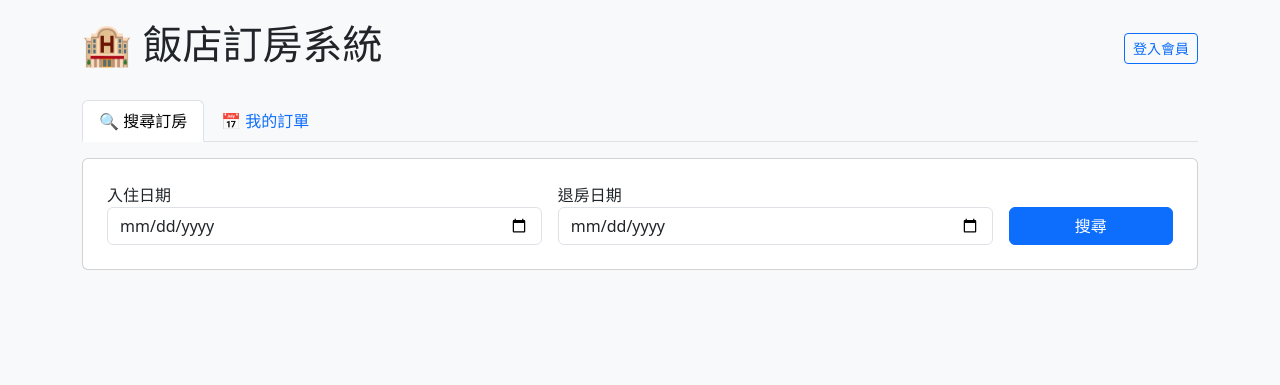
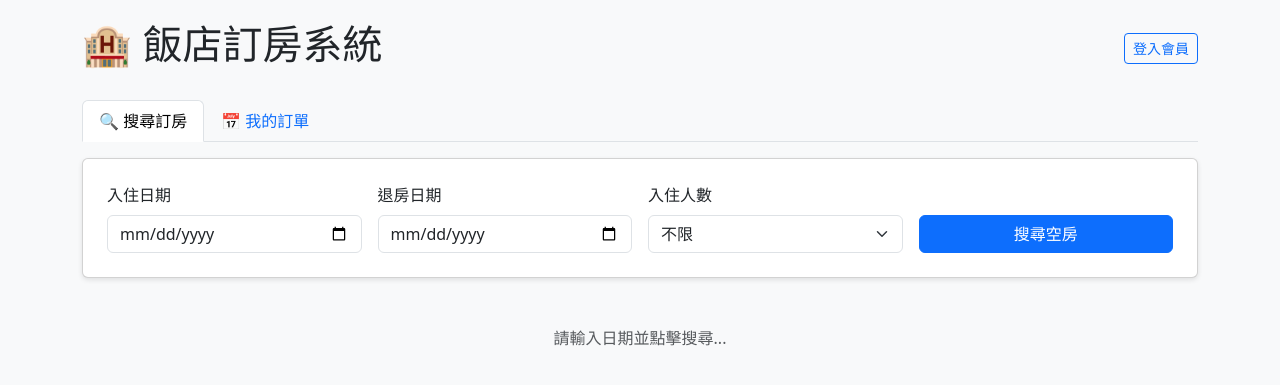
Before and after one commit to ch9365/hotel-booking-db, a Flask app: page / in a window 1280 px wide. Shown: the top 385 px of the page. Run offline with Flask 3, Linux system fonts and the light colour scheme; some libraries are stand-ins or nearby versions.

Commit message:
function add

```diff
--- a/app.py
+++ b/app.py
@@ -3,9 +3,9 @@ import psycopg2
 from psycopg2.extras import RealDictCursor
 from flask import Flask, render_template, request, jsonify, session, redirect
 
-# 設定 Flask Secret Key (Session 需要用到，隨便打一串亂碼即可)
 app = Flask(__name__)
-app.secret_key = 'super_secret_key_hotel_project'
+# 設定 Session 密鑰 (正式環境建議用更複雜的隨機字串)
+app.secret_key = 'hotel_project_secret_key_12345'
 
 DATABASE_URL = os.environ.get('DATABASE_URL')
 
@@ -17,29 +17,29 @@ def get_db_connection():
 
 @app.route('/')
 def index():
-    # 把登入資訊傳給前端
+    # 將當前登入的 user 資訊傳給前端
     user = session.get('user')
     return render_template('index.html', user=user)
 
-# API: 簡易登入 (手機 + Email)
+# API: 簡易登入 (無密碼)
 @app.route('/api/login', methods=['POST'])
 def login():
     data = request.json
+    name = data.get('name')
     email = data.get('email')
     phone = data.get('phone')
-    name = data.get('name') # 第一次登入順便填名字
 
     conn = get_db_connection()
     cur = conn.cursor()
 
-    # 1. 先檢查這個 Email/Phone 是否存在
+    # 1. 檢查用戶是否存在
     cur.execute("SELECT * FROM guests WHERE email = %s OR phone = %s", (email, phone))
     user = cur.fetchone()
 
+    # 2. 若不存在則註冊
     if not user:
-        # 2. 如果是新用戶，自動註冊
         if not name:
-            return jsonify({"error": "新用戶請提供姓名"}), 400
+            return jsonify({"error": "新用戶請填寫姓名"}), 400
         cur.execute(
             "INSERT INTO guests (first_name, last_name, email, phone, identification_number) VALUES (%s, '', %s, %s, 'N/A') RETURNING *",
             (name, email, phone)
@@ -50,7 +50,7 @@ def login():
     cur.close()
     conn.close()
 
-    # 3. 寫入 Session (代表已登入)
+    # 3. 寫入 Session
     session['user'] = user
     return jsonify({"message": "登入成功", "user": user})
 
@@ -60,33 +60,42 @@ def logout():
     session.clear()
     return redirect('/')
 
-# API: 搜尋空房 (維持不變，稍微加強註解)
+# API: 搜尋空房 (含人數篩選)
 @app.route('/api/search', methods=['GET'])
 def search_rooms():
     start_date = request.args.get('start_date')
     end_date = request.args.get('end_date')
+    capacity = request.args.get('capacity') # 接收人數參數
 
-    # SQL 邏輯：找出「狀態不是 Cancelled」且「時間重疊」的訂單，排除這些房間
+    if not start_date or not end_date:
+        return jsonify({"error": "請選擇日期"}), 400
+
+    # SQL: 找出「未被預訂」或「訂單已取消」的房間
     query = """
-        SELECT r.room_id, r.room_number, t.type_name, t.base_price, t.description
+        SELECT r.room_id, r.room_number, t.type_name, t.base_price, t.description, t.capacity
         FROM rooms r
         JOIN room_types t ON r.type_id = t.type_id
         WHERE r.room_id NOT IN (
             SELECT room_id
             FROM reservations
-            WHERE status != 'Cancelled'  -- 關鍵：已取消的訂單不算佔用
+            WHERE status != 'Cancelled'
             AND check_in_date < %s
             AND check_out_date > %s
         )
-        ORDER BY t.base_price, r.room_number;
     """
-    # ... (原本的連線程式碼) ...
-    # (這裡省略重複部分，請保留原本的 search 邏輯)
-    # 為了完整性，下面補上精簡版：
+    params = [end_date, start_date]
+
+    # 若有人數篩選 (且值大於0)，加入 AND 條件
+    if capacity and int(capacity) > 0:
+        query += " AND t.capacity >= %s"
+        params.append(capacity)
+
+    query += " ORDER BY t.base_price, r.room_number;"
+
     try:
         conn = get_db_connection()
         cur = conn.cursor()
-        cur.execute(query, (end_date, start_date))
+        cur.execute(query, tuple(params))
         rooms = cur.fetchall()
         cur.close()
         conn.close()
@@ -94,8 +103,7 @@ def search_rooms():
     except Exception as e:
         return jsonify({"error": str(e)}), 500
 
-
-# API: 建立訂房 (改為從 Session 抓 guest_id)
+# API: 建立訂單
 @app.route('/api/book', methods=['POST'])
 def create_booking():
     if 'user' not in session:
@@ -110,9 +118,13 @@ def create_booking():
     conn = get_db_connection()
     cur = conn.cursor()
 
-    # 計算價格
+    # 查價格
     cur.execute("SELECT base_price FROM rooms r JOIN room_types t ON r.type_id = t.type_id WHERE r.room_id = %s", (room_id,))
-    price = cur.fetchone()['base_price']
+    row = cur.fetchone()
+    if not row:
+        return jsonify({"error": "房間不存在"}), 404
+
+    price = row['base_price']
 
     # 寫入訂單
     cur.execute(
@@ -125,7 +137,7 @@ def create_booking():
     conn.close()
     return jsonify({"message": "訂房成功"})
 
-# API: 取得我的訂單
+# API: 我的訂單列表
 @app.route('/api/my-bookings')
 def my_bookings():
     if 'user' not in session:
@@ -160,8 +172,7 @@ def cancel_booking():
     conn = get_db_connection()
     cur = conn.cursor()
 
-    # 執行取消 (狀態改為 Cancelled)
-    # 必須檢查 guest_id 以防改到別人的訂單
+    # 執行取消 (只能取消自己的訂單)
     cur.execute("""
         UPDATE reservations
         SET status = 'Cancelled'
--- a/templates/index.html
+++ b/templates/index.html
@@ -7,56 +7,64 @@
     <link href="https://cdn.jsdelivr.net/npm/bootstrap@5.3.0/dist/css/bootstrap.min.css" rel="stylesheet">
     <style>
         body { padding-top: 20px; background-color: #f8f9fa; }
-        .status-Confirmed { color: green; font-weight: bold; }
-        .status-Cancelled { color: red; text-decoration: line-through; }
+        .card { box-shadow: 0 2px 5px rgba(0,0,0,0.1); }
+        .status-Confirmed { color: #198754; font-weight: bold; }
+        .status-Cancelled { color: #dc3545; text-decoration: line-through; }
     </style>
 </head>
 <body>
     <div class="container">
-        <!-- 頂部導覽列 -->
+        <!-- 頂部 -->
         <div class="d-flex justify-content-between align-items-center mb-4">
             <h1>🏨 飯店訂房系統</h1>
-            <div id="userArea">
-                <!-- 這裡會由 JS 根據登入狀態顯示 -->
-            </div>
+            <div id="userArea"></div>
         </div>
 
-        <!-- 頁面切換按鈕 (測試用) -->
+        <!-- 頁籤 -->
         <ul class="nav nav-tabs mb-3" id="myTab" role="tablist">
             <li class="nav-item">
-                <button class="nav-link active" id="search-tab" data-bs-toggle="tab" data-bs-target="#search-pane" type="button">🔍 搜尋訂房</button>
+                <button class="nav-link active" id="search-tab" data-bs-toggle="tab" data-bs-target="#search-pane">🔍 搜尋訂房</button>
             </li>
             <li class="nav-item">
-                <button class="nav-link" id="my-booking-tab" data-bs-toggle="tab" data-bs-target="#booking-pane" type="button" onclick="loadMyBookings()">📅 我的訂單</button>
+                <button class="nav-link" id="my-booking-tab" data-bs-toggle="tab" data-bs-target="#booking-pane" onclick="loadMyBookings()">📅 我的訂單</button>
             </li>
         </ul>
 
         <div class="tab-content">
-            <!-- 搜尋區塊 -->
+            <!-- 1. 搜尋頁面 -->
             <div class="tab-pane fade show active" id="search-pane">
                 <div class="card p-4 mb-4">
                     <div class="row g-3">
-                        <div class="col-md-5">
-                            <label>入住日期</label>
+                        <div class="col-md-3">
+                            <label class="form-label">入住日期</label>
                             <input type="date" id="startDate" class="form-control">
                         </div>
-                        <div class="col-md-5">
-                            <label>退房日期</label>
+                        <div class="col-md-3">
+                            <label class="form-label">退房日期</label>
                             <input type="date" id="endDate" class="form-control">
                         </div>
-                        <div class="col-md-2 d-flex align-items-end">
-                            <button onclick="searchRooms()" class="btn btn-primary w-100">搜尋</button>
+                        <div class="col-md-3">
+                            <label class="form-label">入住人數</label>
+                            <select id="capacity" class="form-select">
+                                <option value="0">不限</option>
+                                <option value="1">1人</option>
+                                <option value="2">2人</option>
+                                <option value="4">4人</option>
+                            </select>
+                        </div>
+                        <div class="col-md-3 d-flex align-items-end">
+                            <button onclick="searchRooms()" class="btn btn-primary w-100">搜尋空房</button>
                         </div>
                     </div>
                 </div>
-                <div id="resultsArea" class="row"></div>
+                <div id="resultsArea" class="row">
+                    <div class="col-12 text-center text-muted p-4">請輸入日期並點擊搜尋...</div>
+                </div>
             </div>
 
-            <!-- 我的訂單區塊 -->
+            <!-- 2. 訂單頁面 -->
             <div class="tab-pane fade" id="booking-pane">
-                <div id="bookingList" class="list-group">
-                    <!-- 訂單列表載入區 -->
-                </div>
+                <div id="bookingList" class="list-group"></div>
             </div>
         </div>
     </div>
@@ -65,14 +73,23 @@
     <div class="modal fade" id="loginModal" tabindex="-1">
         <div class="modal-dialog">
             <div class="modal-content">
-                <div class="modal-header"><h5>會員登入 (免密碼)</h5></div>
+                <div class="modal-header"><h5 class="modal-title">會員登入 (免密碼)</h5></div>
                 <div class="modal-body">
-                    <input type="text" id="loginName" class="form-control mb-2" placeholder="姓名 (新用戶必填)">
-                    <input type="email" id="loginEmail" class="form-control mb-2" placeholder="Email">
-                    <input type="tel" id="loginPhone" class="form-control" placeholder="手機號碼">
+                    <div class="mb-3">
+                        <label>姓名 <span class="text-danger">*</span></label>
+                        <input type="text" id="loginName" class="form-control" placeholder="第一次登入請填寫">
+                    </div>
+                    <div class="mb-3">
+                        <label>Email</label>
+                        <input type="email" id="loginEmail" class="form-control">
+                    </div>
+                    <div class="mb-3">
+                        <label>手機號碼</label>
+                        <input type="tel" id="loginPhone" class="form-control">
+                    </div>
                 </div>
                 <div class="modal-footer">
-                    <button onclick="doLogin()" class="btn btn-primary">登入 / 註冊</button>
+                    <button onclick="doLogin()" class="btn btn-primary w-100">登入 / 註冊</button>
                 </div>
             </div>
         </div>
@@ -80,30 +97,24 @@
 
     <script src="https://cdn.jsdelivr.net/npm/bootstrap@5.3.0/dist/js/bootstrap.bundle.min.js"></script>
     <script>
-        // 從後端傳來的 user 資訊 (在 render_template 時帶入)
         let currentUser = {{ user|tojson|safe }};
 
-        // 初始化畫面
         function init() {
             const userArea = document.getElementById('userArea');
             if (currentUser) {
-                userArea.innerHTML = `
-                    <span>Hi, ${currentUser.first_name}</span>
-                    <a href="/api/logout" class="btn btn-outline-secondary btn-sm ms-2">登出</a>
-                `;
+                userArea.innerHTML = `<span>Hi, ${currentUser.first_name}</span> <a href="/api/logout" class="btn btn-sm btn-outline-secondary ms-2">登出</a>`;
             } else {
-                userArea.innerHTML = `
-                    <button class="btn btn-outline-primary btn-sm" data-bs-toggle="modal" data-bs-target="#loginModal">登入會員</button>
-                `;
+                userArea.innerHTML = `<button class="btn btn-sm btn-outline-primary" data-bs-toggle="modal" data-bs-target="#loginModal">登入會員</button>`;
             }
         }
         init();
 
-        // 登入功能
         async function doLogin() {
             const name = document.getElementById('loginName').value;
             const email = document.getElementById('loginEmail').value;
             const phone = document.getElementById('loginPhone').value;
+
+            if(!email && !phone) return alert('請填寫 Email 或手機');
 
             const res = await fetch('/api/login', {
                 method: 'POST',
@@ -111,26 +122,25 @@
                 body: JSON.stringify({name, email, phone})
             });
 
-            if (res.ok) {
-                location.reload(); // 登入成功重新整理
-            } else {
-                alert('登入失敗，請檢查資料');
-            }
+            if(res.ok) location.reload();
+            else alert('登入失敗');
         }
 
-        // 搜尋房間
         async function searchRooms() {
             const start = document.getElementById('startDate').value;
             const end = document.getElementById('endDate').value;
+            const capacity = document.getElementById('capacity').value;
+
             if(!start || !end) return alert('請選擇日期');
+            if(start >= end) return alert('退房日期必須晚於入住日期');
 
-            const res = await fetch(`/api/search?start_date=${start}&end_date=${end}`);
+            const res = await fetch(`/api/search?start_date=${start}&end_date=${end}&capacity=${capacity}`);
             const rooms = await res.json();
             const container = document.getElementById('resultsArea');
             container.innerHTML = '';
 
             if(rooms.length === 0) {
-                container.innerHTML = '<div class="text-center mt-5">無空房</div>';
+                container.innerHTML = '<div class="col-12 text-center p-5"><h5>無符合條件的空房</h5></div>';
                 return;
             }
 
@@ -138,18 +148,18 @@
                 container.innerHTML += `
                     <div class="col-md-4 mb-3">
                         <div class="card p-3">
-                            <h5>${room.room_number} (${room.type_name})</h5>
-                            <p>$${room.base_price} / 晚</p>
-                            <button onclick="bookRoom(${room.room_id})" class="btn btn-primary w-100">預訂</button>
+                            <h5>${room.room_number} <span class="badge bg-secondary">${room.capacity}人房</span></h5>
+                            <p class="text-muted">${room.type_name} ($${room.base_price})</p>
+                            <small class="d-block mb-3">${room.description}</small>
+                            <button onclick="bookRoom(${room.room_id})" class="btn btn-outline-primary w-100">預訂</button>
                         </div>
                     </div>
                 `;
             });
         }
 
-        // 預訂房間 (檢查登入)
         async function bookRoom(roomId) {
-            if (!currentUser) {
+            if(!currentUser) {
                 new bootstrap.Modal(document.getElementById('loginModal')).show();
                 return;
             }
@@ -157,7 +167,7 @@
             const start = document.getElementById('startDate').value;
             const end = document.getElementById('endDate').value;
 
-            if(!confirm(`確定預訂 ${start} ~ ${end} 嗎？`)) return;
+            if(!confirm(`確定要預訂 ${start} ~ ${end} 嗎？`)) return;
 
             const res = await fetch('/api/book', {
                 method: 'POST',
@@ -165,51 +175,50 @@
                 body: JSON.stringify({ room_id: roomId, start_date: start, end_date: end })
             });
 
-            if (res.ok) {
+            if(res.ok) {
                 alert('訂房成功！');
-                loadMyBookings(); // 訂完更新列表
-                document.getElementById('my-booking-tab').click(); // 跳轉到我的訂單
+                document.getElementById('my-booking-tab').click();
             } else {
-                alert('訂房失敗');
+                alert('訂房失敗，可能已被預訂');
             }
         }
 
-        // 載入我的訂單
         async function loadMyBookings() {
-            if (!currentUser) return;
+            if(!currentUser) return;
             const res = await fetch('/api/my-bookings');
             const bookings = await res.json();
             const list = document.getElementById('bookingList');
             list.innerHTML = '';
 
+            if(bookings.length === 0) {
+                list.innerHTML = '<div class="text-center p-4">目前沒有訂單</div>';
+                return;
+            }
+
             bookings.forEach(b => {
-                // 只有 "Confirmed" 狀態的訂單才顯示取消按鈕
                 const cancelBtn = b.status === 'Confirmed' ?
-                    `<button onclick="cancelBooking(${b.reservation_id})" class="btn btn-danger btn-sm float-end">取消訂單</button>` : '';
+                    `<button onclick="cancelBooking(${b.reservation_id})" class="btn btn-danger btn-sm float-end">取消</button>` : '';
 
                 list.innerHTML += `
                     <div class="list-group-item">
                         ${cancelBtn}
-                        <h5>${b.room_number} - ${b.type_name}</h5>
-                        <p class="mb-1">${b.check_in_date} ~ ${b.check_out_date}</p>
+                        <h5>${b.room_number} (${b.type_name})</h5>
+                        <p class="mb-1">${b.check_in_date} ~ ${b.check_out_date} (總價: $${b.total_price})</p>
                         <span class="status-${b.status}">狀態: ${b.status}</span>
                     </div>
                 `;
             });
         }
 
-        // 取消訂單
         async function cancelBooking(id) {
-            if(!confirm('確定要取消這筆訂單嗎？房間將會釋出。')) return;
-
+            if(!confirm('確定要取消嗎？')) return;
             const res = await fetch('/api/cancel', {
                 method: 'POST',
                 headers: {'Content-Type': 'application/json'},
                 body: JSON.stringify({ reservation_id: id })
             });
-
             if(res.ok) {
-                alert('已取消！');
+                alert('已取消');
                 loadMyBookings();
             }
         }
```
